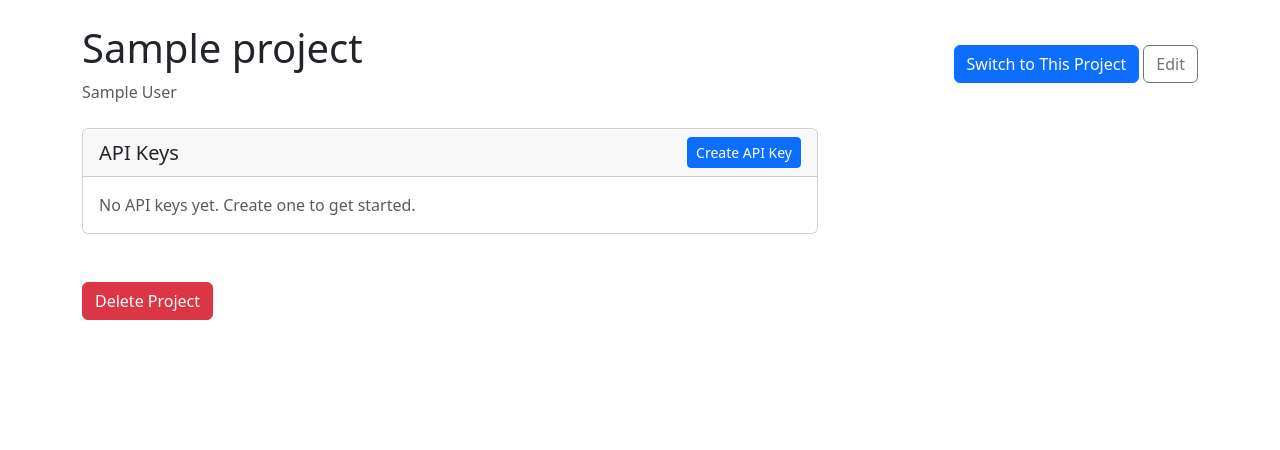
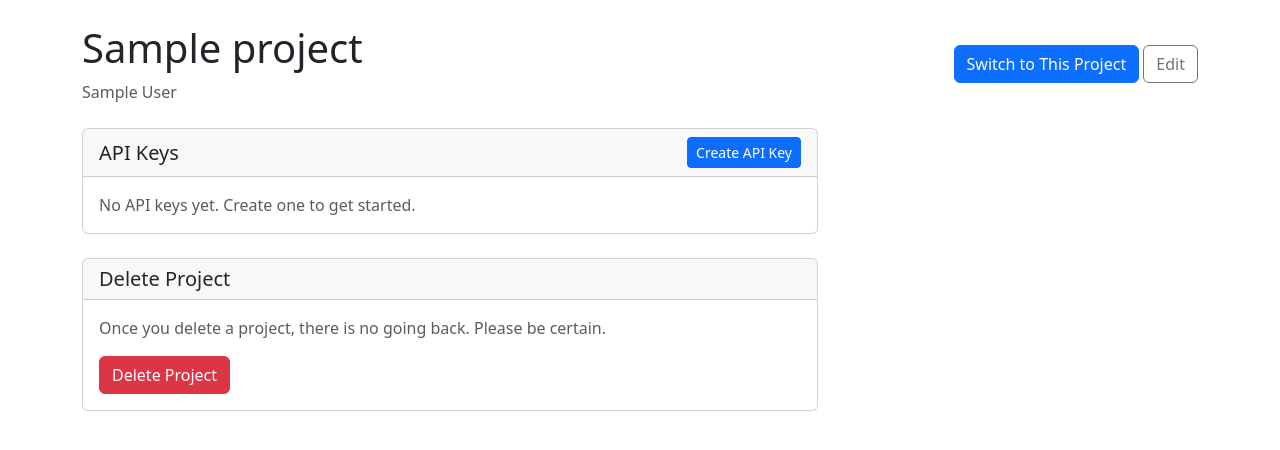
Before and after one commit to noodler-dev/noodler, a Django app: page /projects/00000000-0000-0000-0000-000000000001/ in a window 1280 px wide. Shown: the part 56-506 px from the top of the page. Run offline with Django 5.2, Linux system fonts and the light colour scheme; a user stored in the database is signed in; tables that the repository leaves empty hold one stand-in row (values such as "Sample post"); parts of the project's set-up code (start-up, migrations or seed data) failed here and were passed over.

Commit message:
Added delete section

```diff
--- a/projects/templates/projects/detail.html
+++ b/projects/templates/projects/detail.html
@@ -77,15 +77,22 @@
                         {% endif %}
                     </div>
                 </div>
+                <div class="card mb-4">
+                    <div class="card-header">
+                        <h5 class="mb-0">Delete Project</h5>
                     </div>
-        </div>
-        <div class="mt-4">
+                    <div class="card-body">
+                        <p class="text-muted mb-3">Once you delete a project, there is no going back. Please be certain.</p>
                         <form method="post"
                               action="{% url 'projects:delete' project.uid %}"
+                              class="d-inline"
                               onsubmit="return confirm('Are you sure you want to delete this project? This action cannot be undone.');">
                             {% csrf_token %}
                             <button type="submit" class="btn btn-danger">Delete Project</button>
                         </form>
+                    </div>
+                </div>
+            </div>
         </div>
     </div>
     <!-- Create API Key Modal -->
```
Lines whose indentation alone changed are shown as unchanged.
